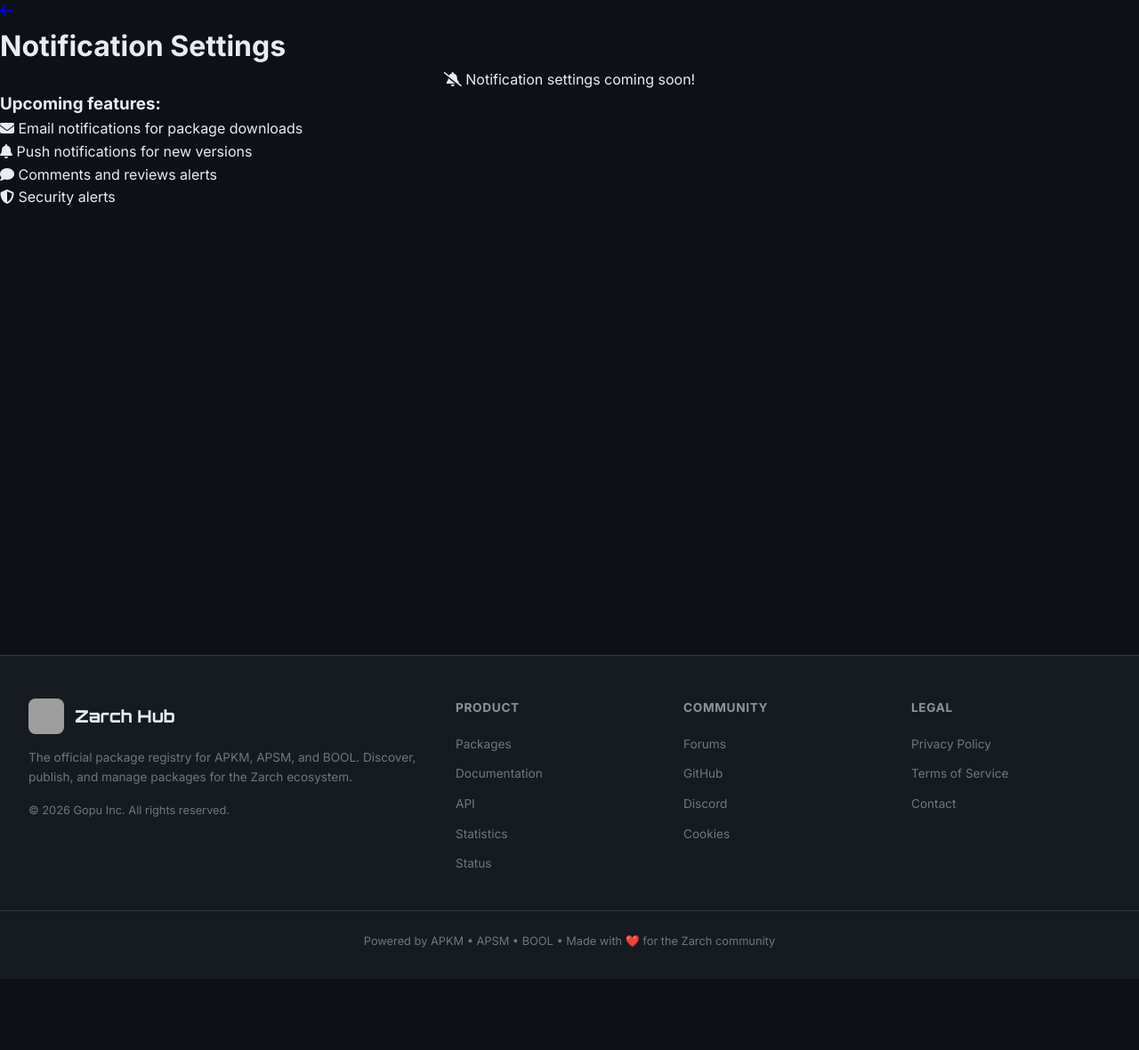
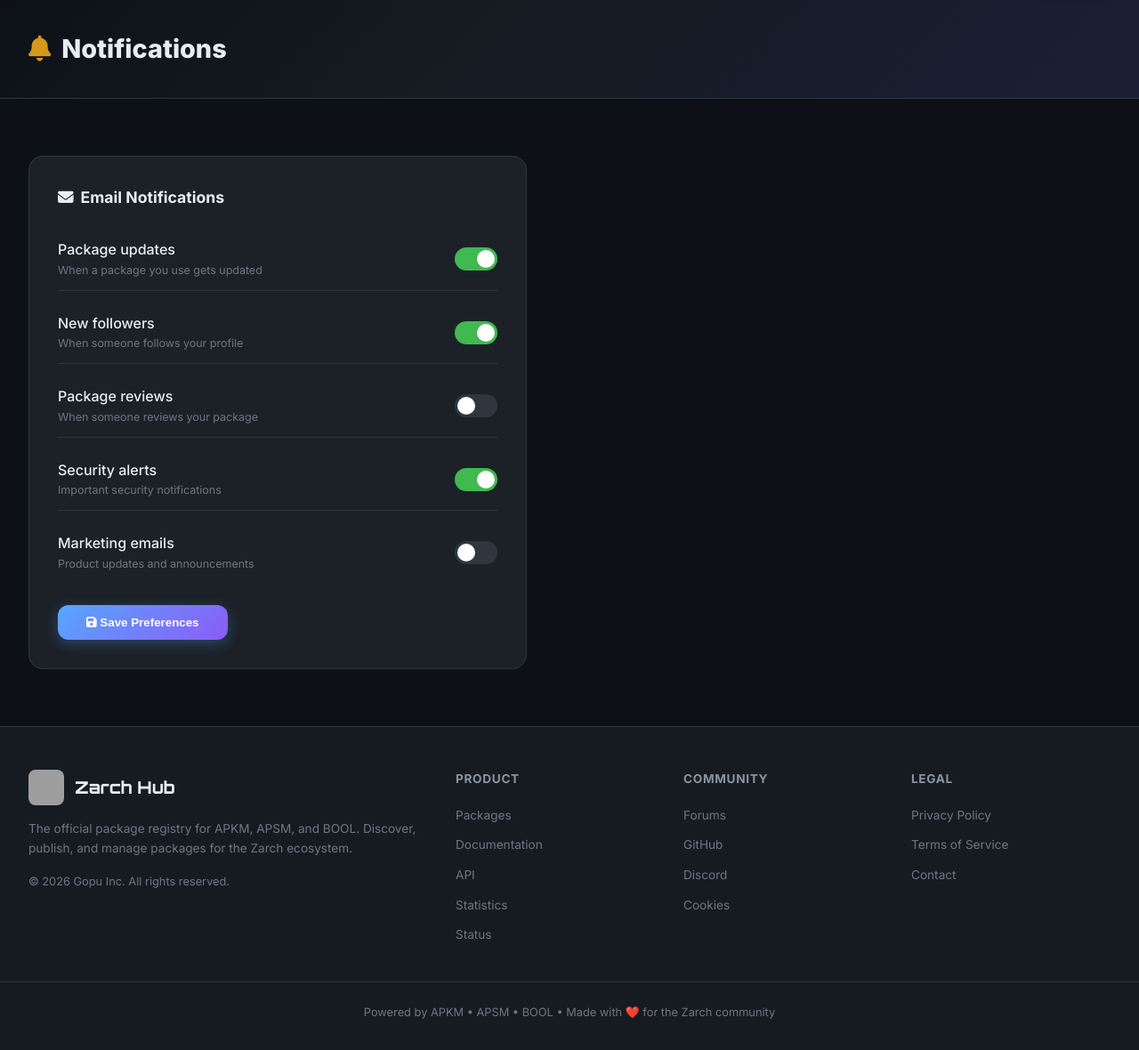
Before and after one commit to gopu-inc/gsql-badge, a Flask app: template templates/settings/notifications.html in a window 1280 px wide. Shown: the part 64-1244 px from the top of the page at 89% size. Before the commit the page ends 1129 px from the top, so only its background shows below. Run offline with Flask 3, Linux system fonts and the light colour scheme; the template is opened without the code that fills it, so the values that code supplies are empty; parts of the project's set-up code (start-up, migrations or seed data) failed here and were passed over; some libraries are stand-ins or nearby versions; grey boxes are pictures that could not be loaded.

Commit message:
Update notifications.html

```diff
--- a/templates/settings/notifications.html
+++ b/templates/settings/notifications.html
@@ -1,35 +1,218 @@
 {% extends "base.html" %}
 
-{% block title %}Notification Settings - {{ user.username }} | Zarch Hub{% endblock %}
+{% block head_extra %}
+<meta name="robots" content="noindex, nofollow">
+{% endblock %}
+
+{% block title %}Notifications - Zarch Hub{% endblock %}
+
+{% block extra_css %}
+<style>
+    .notif-page {
+        padding: 2rem 0 4rem;
+    }
+
+    .page-header {
+        background: var(--gradient-hero);
+        border-bottom: 1px solid var(--border-color);
+        padding: 2rem 0;
+        margin-bottom: 2rem;
+    }
+
+    .page-header h1 {
+        font-size: 1.8rem;
+        font-weight: 800;
+        display: flex;
+        align-items: center;
+        gap: 0.75rem;
+    }
+
+    .page-header h1 i {
+        color: var(--accent-orange);
+    }
+
+    .form-container {
+        max-width: 560px;
+    }
+
+    .form-card {
+        background: var(--bg-card);
+        border: 1px solid var(--border-color);
+        border-radius: var(--radius-lg);
+        padding: 2rem;
+    }
+
+    .form-card h3 {
+        font-size: 1.1rem;
+        font-weight: 700;
+        margin-bottom: 1.25rem;
+        display: flex;
+        align-items: center;
+        gap: 0.5rem;
+    }
+
+    .toggle-group {
+        display: flex;
+        flex-direction: column;
+        gap: 0.75rem;
+        margin-bottom: 1.5rem;
+    }
+
+    .toggle-item {
+        display: flex;
+        align-items: center;
+        justify-content: space-between;
+        padding: 0.75rem 0;
+        border-bottom: 1px solid var(--border-color);
+        gap: 1rem;
+    }
+
+    .toggle-item:last-child {
+        border-bottom: none;
+    }
+
+    .toggle-label {
+        font-weight: 500;
+    }
+
+    .toggle-desc {
+        font-size: 0.78rem;
+        color: var(--text-tertiary);
+    }
+
+    .toggle-switch {
+        position: relative;
+        width: 48px;
+        height: 26px;
+        flex-shrink: 0;
+    }
+
+    .toggle-switch input {
+        opacity: 0;
+        width: 0;
+        height: 0;
+    }
+
+    .toggle-slider {
+        position: absolute;
+        cursor: pointer;
+        top: 0;
+        left: 0;
+        right: 0;
+        bottom: 0;
+        background: var(--border-color);
+        border-radius: 26px;
+        transition: var(--transition);
+    }
+
+    .toggle-slider::before {
+        content: '';
+        position: absolute;
+        height: 20px;
+        width: 20px;
+        left: 3px;
+        bottom: 3px;
+        background: #fff;
+        border-radius: 50%;
+        transition: var(--transition);
+    }
+
+    .toggle-switch input:checked + .toggle-slider {
+        background: var(--accent-green);
+    }
+
+    .toggle-switch input:checked + .toggle-slider::before {
+        transform: translateX(22px);
+    }
+
+    .btn-save {
+        padding: 0.75rem 2rem;
+        font-weight: 700;
+        border-radius: var(--radius-md);
+        background: var(--gradient-blue);
+        color: #fff;
+        border: none;
+        cursor: pointer;
+        transition: var(--transition);
+        box-shadow: 0 4px 15px rgba(88, 166, 255, 0.3);
+    }
+
+    .btn-save:hover {
+        transform: translateY(-2px);
+        box-shadow: 0 8px 25px rgba(88, 166, 255, 0.45);
+    }
+</style>
+{% endblock %}
 
 {% block content %}
-<div class="max-w-3xl mx-auto px-4 py-8">
-    <!-- En-tête -->
-    <div class="flex items-center gap-4 mb-8">
-        <a href="/settings" class="text-purple-600 hover:text-purple-700">
-            <i class="fas fa-arrow-left text-xl"></i>
-        </a>
-        <h1 class="text-3xl font-bold bg-gradient-to-r from-purple-600 to-pink-600 bg-clip-text text-transparent">
-            Notification Settings
-        </h1>
+<section class="page-header">
+    <div class="container">
+        <h1><i class="fas fa-bell"></i> Notifications</h1>
     </div>
+</section>
 
-    <div class="glass-card rounded-2xl p-6">
-        <p class="text-gray-500 text-center py-12">
-            <i class="fas fa-bell-slash text-5xl mb-4 block text-gray-400"></i>
-            <span class="text-lg">Notification settings coming soon!</span>
-        </p>
-
-        <!-- Prévisualisation des futures options -->
-        <div class="mt-8 border-t border-gray-200 dark:border-gray-700 pt-8">
-            <h3 class="font-semibold mb-4">Upcoming features:</h3>
-            <ul class="space-y-2 text-gray-600 dark:text-gray-400">
-                <li class="flex items-center"><i class="fas fa-envelope text-purple-600 w-6"></i> Email notifications for package downloads</li>
-                <li class="flex items-center"><i class="fas fa-bell text-purple-600 w-6"></i> Push notifications for new versions</li>
-                <li class="flex items-center"><i class="fas fa-comment text-purple-600 w-6"></i> Comments and reviews alerts</li>
-                <li class="flex items-center"><i class="fas fa-shield-alt text-purple-600 w-6"></i> Security alerts</li>
-            </ul>
+<section class="notif-page">
+    <div class="container">
+        <div class="form-container">
+            <div class="form-card">
+                <h3><i class="fas fa-envelope"></i> Email Notifications</h3>
+                <div class="toggle-group">
+                    <div class="toggle-item">
+                        <div>
+                            <div class="toggle-label">Package updates</div>
+                            <div class="toggle-desc">When a package you use gets updated</div>
+                        </div>
+                        <label class="toggle-switch">
+                            <input type="checkbox" checked>
+                            <span class="toggle-slider"></span>
+                        </label>
+                    </div>
+                    <div class="toggle-item">
+                        <div>
+                            <div class="toggle-label">New followers</div>
+                            <div class="toggle-desc">When someone follows your profile</div>
+                        </div>
+                        <label class="toggle-switch">
+                            <input type="checkbox" checked>
+                            <span class="toggle-slider"></span>
+                        </label>
+                    </div>
+                    <div class="toggle-item">
+                        <div>
+                            <div class="toggle-label">Package reviews</div>
+                            <div class="toggle-desc">When someone reviews your package</div>
+                        </div>
+                        <label class="toggle-switch">
+                            <input type="checkbox">
+                            <span class="toggle-slider"></span>
+                        </label>
+                    </div>
+                    <div class="toggle-item">
+                        <div>
+                            <div class="toggle-label">Security alerts</div>
+                            <div class="toggle-desc">Important security notifications</div>
+                        </div>
+                        <label class="toggle-switch">
+                            <input type="checkbox" checked>
+                            <span class="toggle-slider"></span>
+                        </label>
+                    </div>
+                    <div class="toggle-item">
+                        <div>
+                            <div class="toggle-label">Marketing emails</div>
+                            <div class="toggle-desc">Product updates and announcements</div>
+                        </div>
+                        <label class="toggle-switch">
+                            <input type="checkbox">
+                            <span class="toggle-slider"></span>
+                        </label>
+                    </div>
+                </div>
+                <button type="submit" class="btn-save">
+                    <i class="fas fa-save"></i> Save Preferences
+                </button>
+            </div>
         </div>
     </div>
-</div>
+</section>
 {% endblock %}
```
